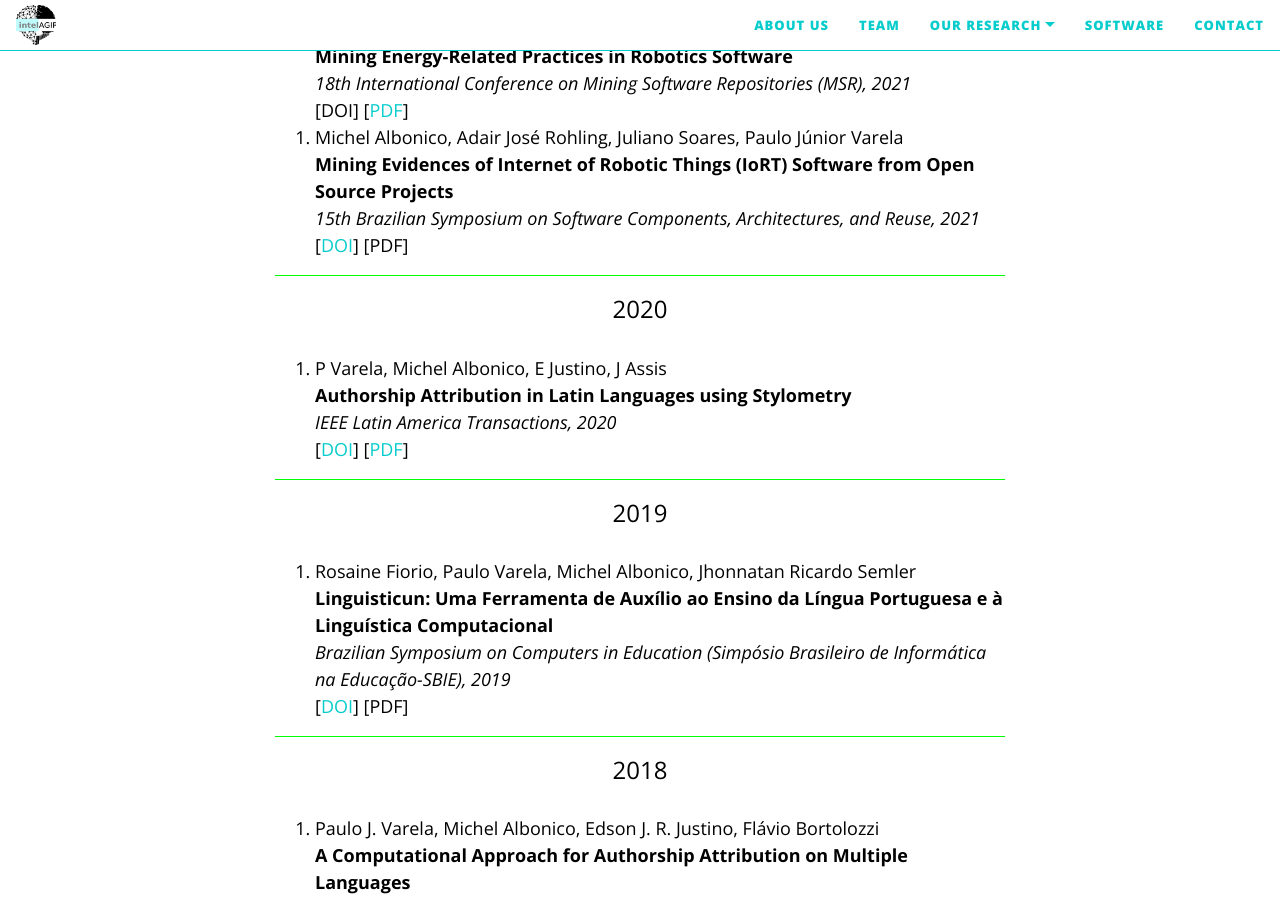
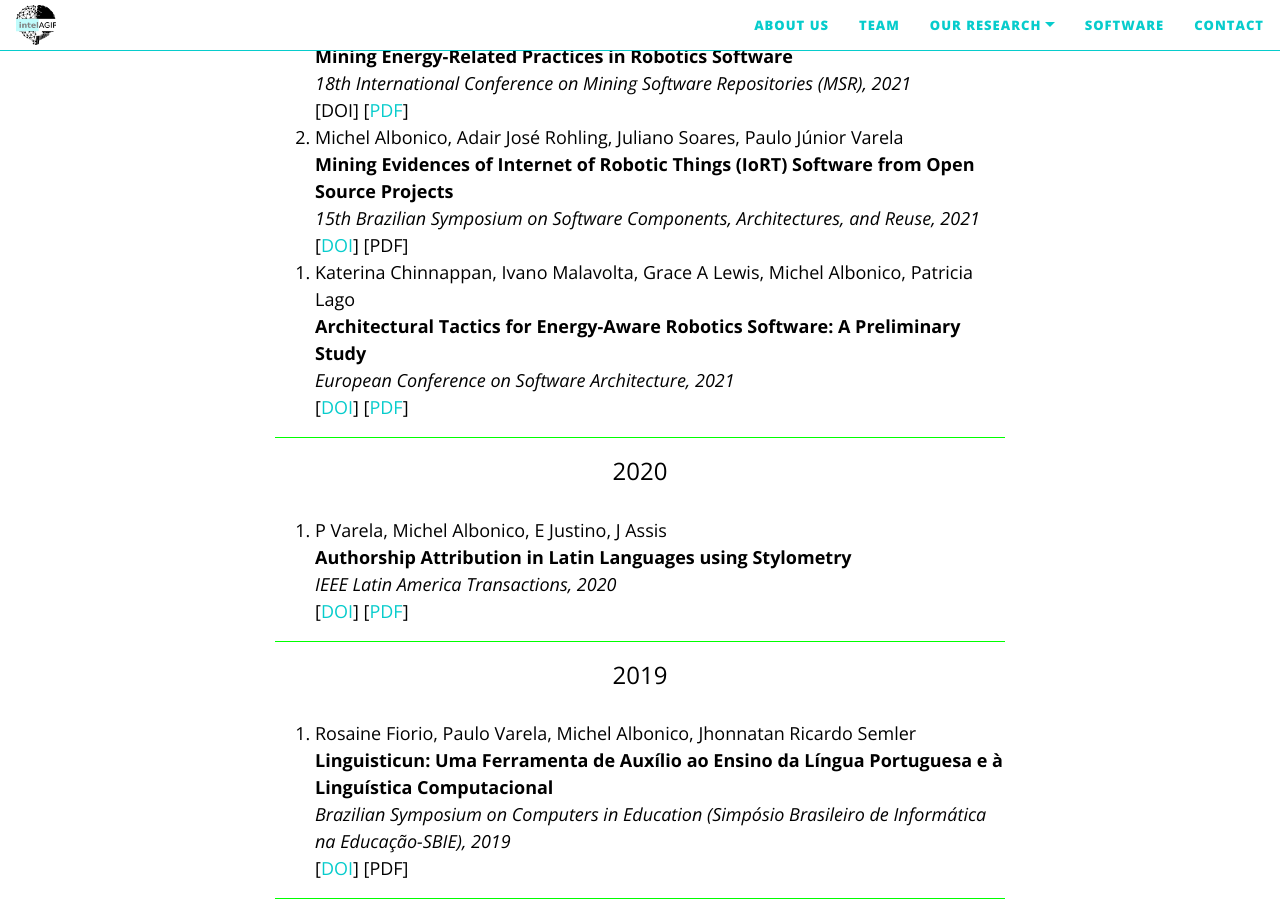
Before and after one commit to IntelAgir-Research-Group/intelagir-research-group.github.io, a Jekyll site: the page built from pages/publications.md, in a window 1280 px wide and 900 px high, scrolled down 346 px. Built offline with Jekyll 4.4.1, drawn with Linux system fonts in a browser that asks for light colours; nearby versions of some CDN libraries.

Commit message:
Update publications.md

```diff
--- a/pages/publications.md
+++ b/pages/publications.md
@@ -15,6 +15,14 @@ publications:
     venue: "15th Brazilian Symposium on Software Components, Architectures, and Reuse"
     doi: https://doi.org/10.1145/3483899.3483900
     url: #
+    year: 2021
+    type: conference
+
+  - title: "Architectural Tactics for Energy-Aware Robotics Software: A Preliminary Study"
+    authors: Katerina Chinnappan, Ivano Malavolta, Grace A Lewis, Michel Albonico, Patricia Lago
+    venue: "European Conference on Software Architecture"
+    doi: https://doi.org/10.1007/978-3-030-86044-8_11
+    url: http://www.ivanomalavolta.com/files/papers/ECSA_2021.pdf
     year: 2021
     type: conference
 
@@ -74,6 +82,10 @@ publications:
     year: 2016
     type: conference
 
+
+
+
+
 ---
 
 All the other research will be added soon!
```
